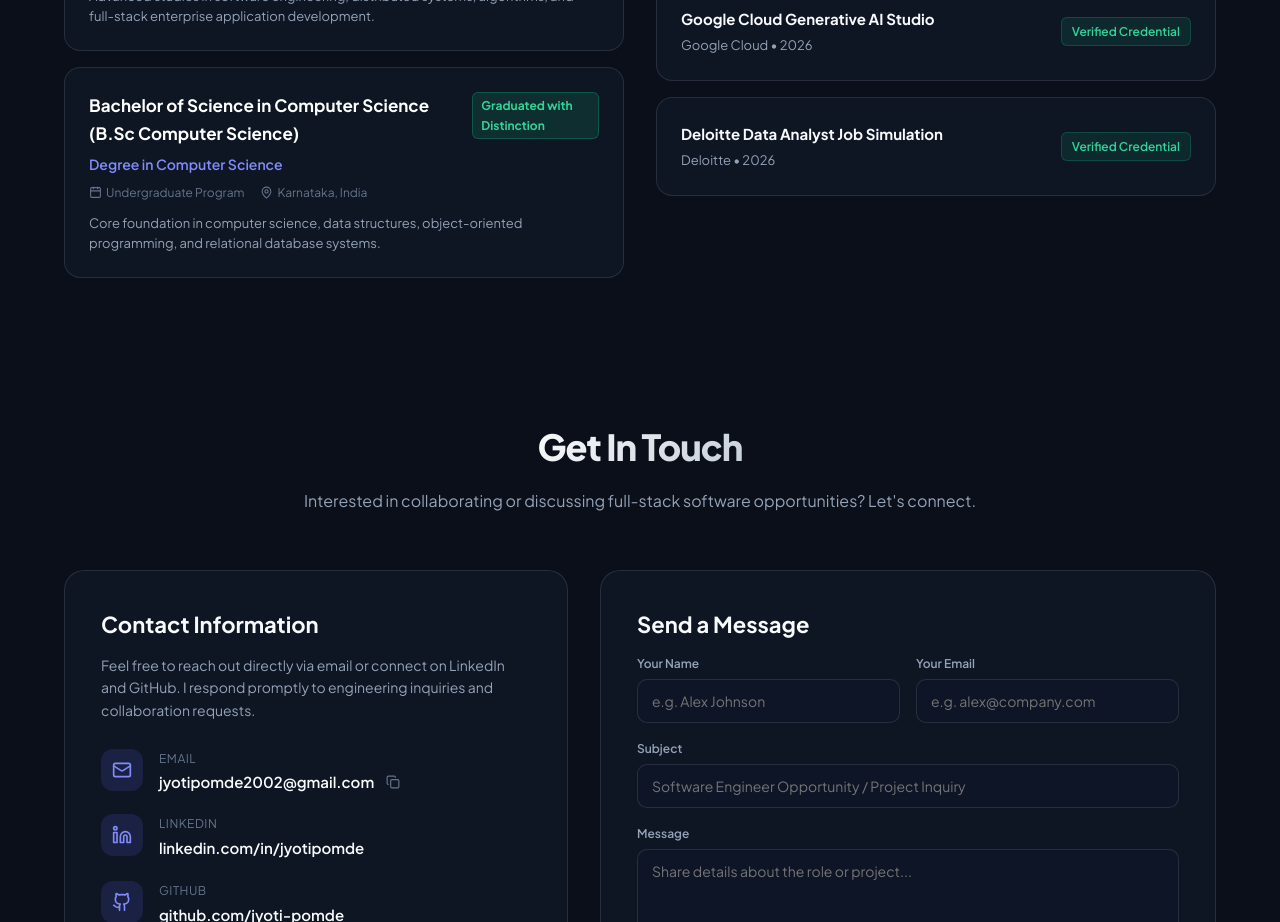
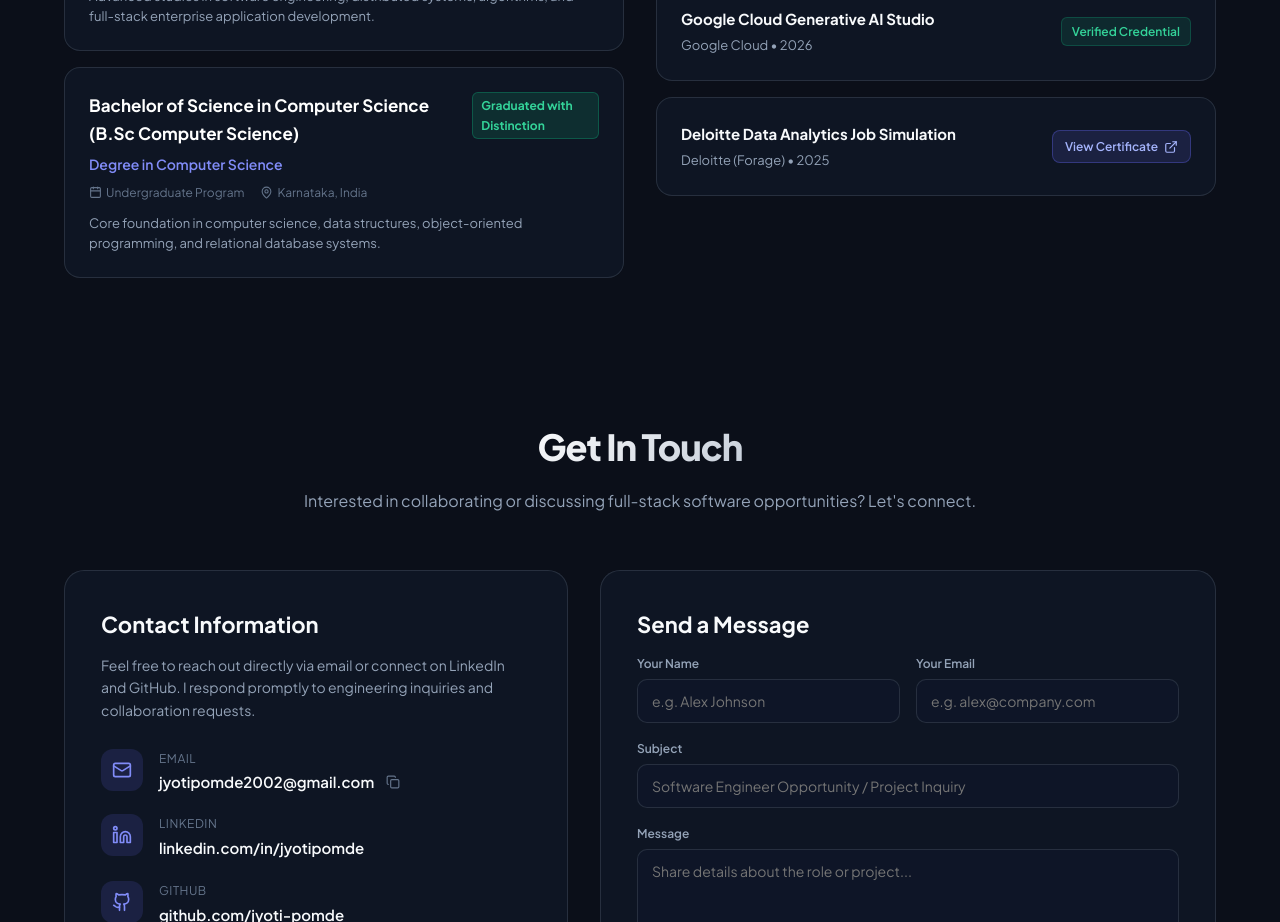
Before and after one commit to jyoti-pomde/Jyoti_portfolio, a React (Vite) app: page / in a window 1280 px wide. Shown: the part 4880-5802 px from the top of the page. Built offline with nearby package versions, Linux system fonts and the light colour scheme.

Commit message:
Add verified Deloitte Data Analytics Certificate of Completion

```diff
--- a/src/data/portfolioData.js
+++ b/src/data/portfolioData.js
@@ -163,9 +163,10 @@ export const certifications = [
     certificateUrl: null
   },
   {
-    title: "Deloitte Data Analyst Job Simulation",
-    issuer: "Deloitte",
-    year: "2026",
-    certificateUrl: null
+    title: "Deloitte Data Analytics Job Simulation",
+    issuer: "Deloitte (Forage)",
+    year: "2025",
+    id: "cvYzW8mry5qG5zGFM",
+    certificateUrl: "/certificates/deloitte_data_analytics.png"
   }
 ];
```
Also changed, not shown: public/certificates/deloitte_data_analytics.png (added).
